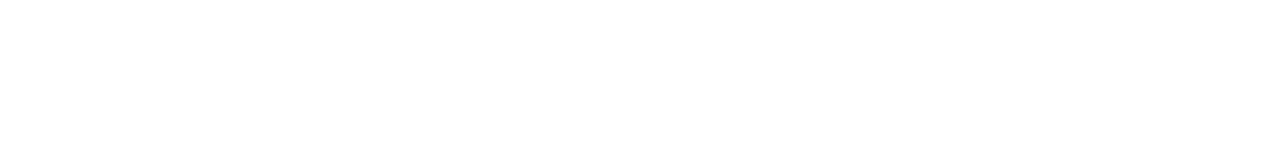
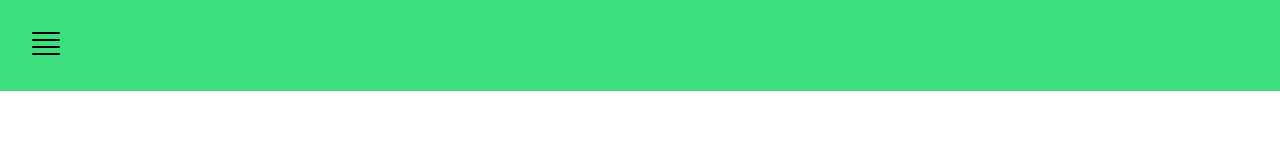
Before and after one commit to JonatanDrysen/lexicon-HTMLCSS-poster-shop, a plain HTML site: page src/index.html in a window 1280 px wide. Drawn offline with Linux system fonts and the light colour scheme.

Commit message:
add top navbar

```diff
--- a/src/index.html
+++ b/src/index.html
@@ -4,9 +4,18 @@
         <meta charset="UTF-8">
         <meta name="viewport" content="width=device-width, initial-scale=1.0">
         <title>Poster Shop</title>
+
+        <link rel="stylesheet" href="./styles/global.css">
+        <link rel="stylesheet" href="./styles/nav-top.css">
     </head>
 
     <body>
-
+        <section class="section-nav-top">
+            <nav class="container-nav-top">
+                <span class="container-navicon">
+                    <img class="navicon" src="../assets/navicon.svg" alt="navigation button" />
+                </span>
+            </nav>
+        </section>
     </body>
 </html>
--- /dev/null
+++ b/src/styles/global.css
@@ -0,0 +1,7 @@
+:root {
+    --primary-green: #3DE07E;
+}
+
+body {
+    margin: 0;
+}
--- /dev/null
+++ b/src/styles/nav-top.css
@@ -0,0 +1,16 @@
+:root {
+    --primary-green: #3DE07E;
+}
+
+.section-nav-top {
+    background-color: var(--primary-green);
+    padding: 1rem;
+}
+
+.container-nav-top {
+    padding: 1rem;
+}
+
+.navicon {
+    cursor: pointer;
+}
```
